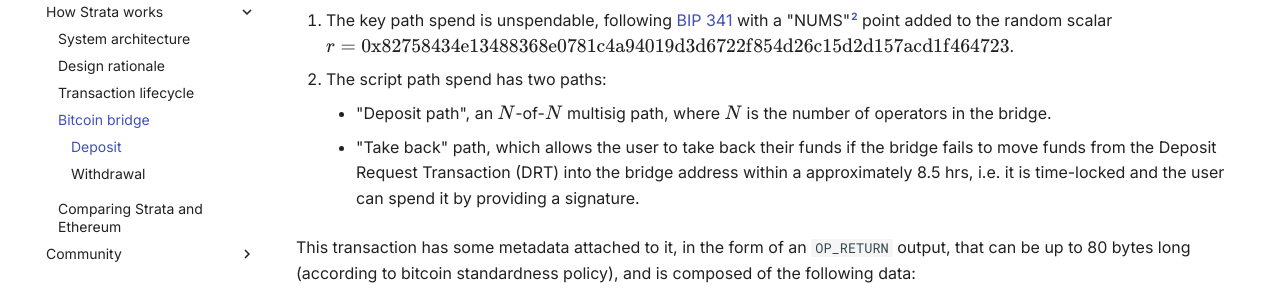
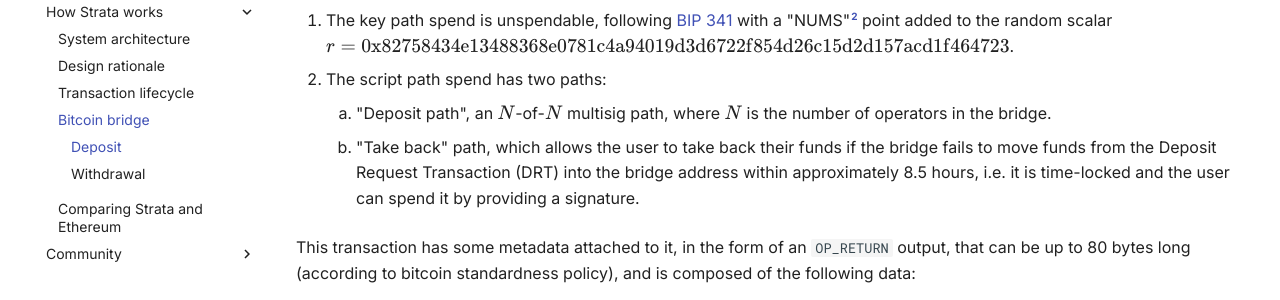
Before and after one commit to alpenlabs/docs, an MkDocs documentation site: the page built from docs/technical/bitcoin-bridge.md, in a window 1280 px wide and 900 px high, scrolled down 901 px. Shown: the part 123-423 px from the top of the window. Built offline with MkDocs 1.6.1 and Material for MkDocs 9.7.7, drawn with Linux system fonts in a browser that asks for light colours.

Commit message:
fix sub-point list type, typos

```diff
--- a/docs/technical/bitcoin-bridge.md
+++ b/docs/technical/bitcoin-bridge.md
@@ -65,12 +65,12 @@ who sends 10[^fees] BTC to a P2TR address, where:
     used to generate the pubkey by shifting the NUMS point.
 
 1. The script path spend has two paths:
-    - "Deposit path", an $N$-of-$N$ multisig path,
+    1. "Deposit path", an $N$-of-$N$ multisig path,
     where $N$ is the number of operators in the bridge.
-    - "Take back" path,
+    1. "Take back" path,
     which allows the user to take back their funds if the bridge fails to
     move funds from the Deposit Request Transaction (DRT)
-    into the bridge address within a approximately 8.5 hrs,
+    into the bridge address within approximately 8.5 hours,
     i.e. it is time-locked and the user can spend it by providing a signature.
 
 This transaction has some metadata attached to it, in the form of an `OP_RETURN`
```
Also changed, not shown: other parts of docs/technical/bitcoin-bridge.md (+2 -2 lines).
